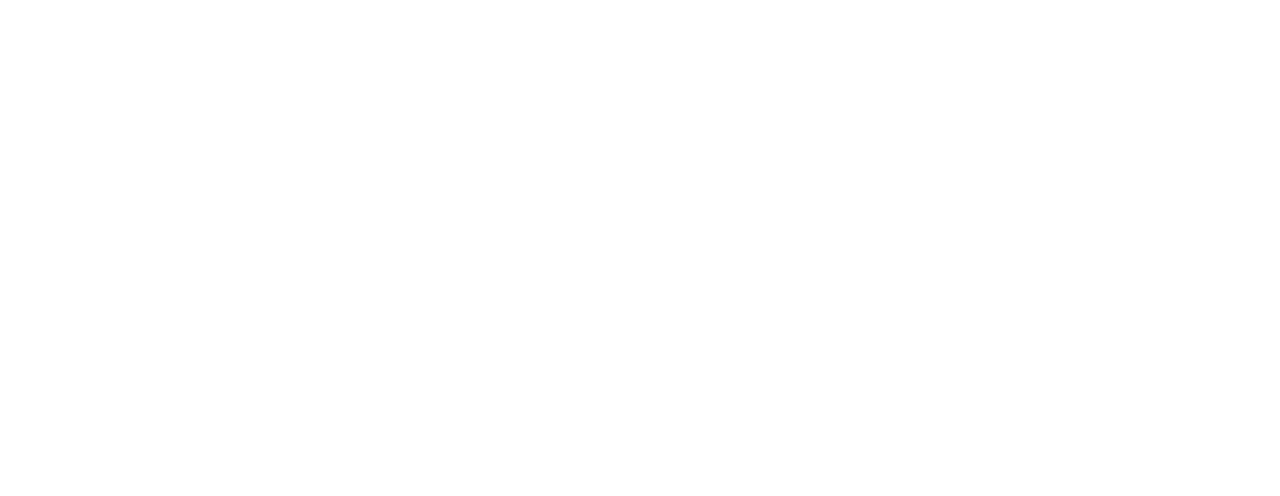
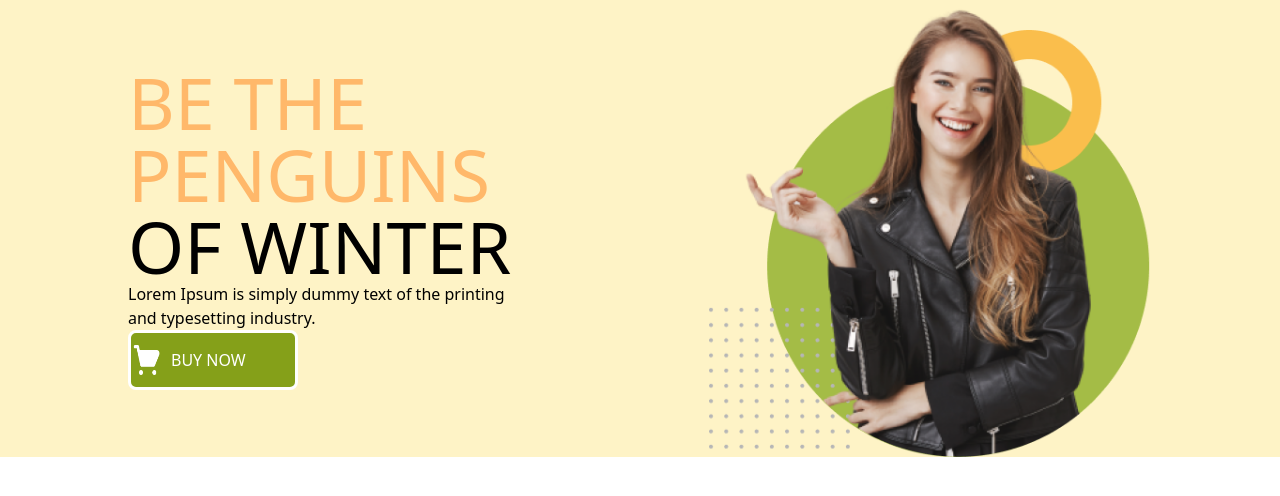
Before and after one commit to raselhius-48/penguin-fashion-tailwind, a plain HTML site: page index.html in a window 1280 px wide. Drawn offline with nearby package versions, Linux system fonts and the light colour scheme.

Commit message:
added banner section style

```diff
--- a/index.html
+++ b/index.html
@@ -9,7 +9,54 @@
 </head>
 
 <body>
+    <header class="bg-amber-100 px-32">
+        <!-- nav section -->
+        <!-- <nav>
+            <div class="paren-nav">
+                <div>
+                    <a href="">Penguin Fashion</a>
+                    <a href="icons/logo.png"></a>
+                </div>
+                <div class="">
+                    <a href="">Home</a>
+                    <a href="">Product</a>
+                    <a href="">About us</a>
+                    <a href="">Contact us</a>
+                </div>
+            </div>
+        </nav> -->
 
+        <!-- banner section  -->
+        <div class="parent-div flex justify-around items-center bg-[#]">
+
+            <div>
+                <h1 class="text-7xl text-orange-300 uppercase">Be the Penguins <br>
+                    <span class="text-black">of Winter</span>
+                </h1>
+                <p>Lorem Ipsum is simply dummy text of the printing <br>
+                    and typesetting industry.</p>
+                <!-- <div class="flex justify-around items-center">
+                    <button class="text-white h-[60px] w-[170px] border-3 bg-[#85A019] rounded-lg pb-5"><img
+                            class="w-10 h-10 pt-5" src="./icons/shopping-cart 1.png" alt=""> BUY NOW</button>
+                </div> -->
+
+
+                <div class="flex justify-between   ">
+                    <!-- এখানে <a> ট্যাগ ব্যবহার করা হয়েছে যা আপনাকে অন্য পেজে নিয়ে যাবে -->
+                    <a href="apnar-link-ekhane-din.html"
+                        class="flex items-center text-white h-[60px] w-[170px] border-3 bg-[#85A019] rounded-lg gap-2">
+                        <img class="w-8 h-10" src=" ./icons/shopping-cart 1.png" alt="Cart">
+                        BUY NOW
+                    </a>
+                </div>
+            </div>
+            <div>
+                <img src="./images/model.png" alt="">
+            </div>
+
+        </div>
+
+    </header>
 </body>
 
 </html>
```
Also changed, not shown: tailwind.config.js (added).
